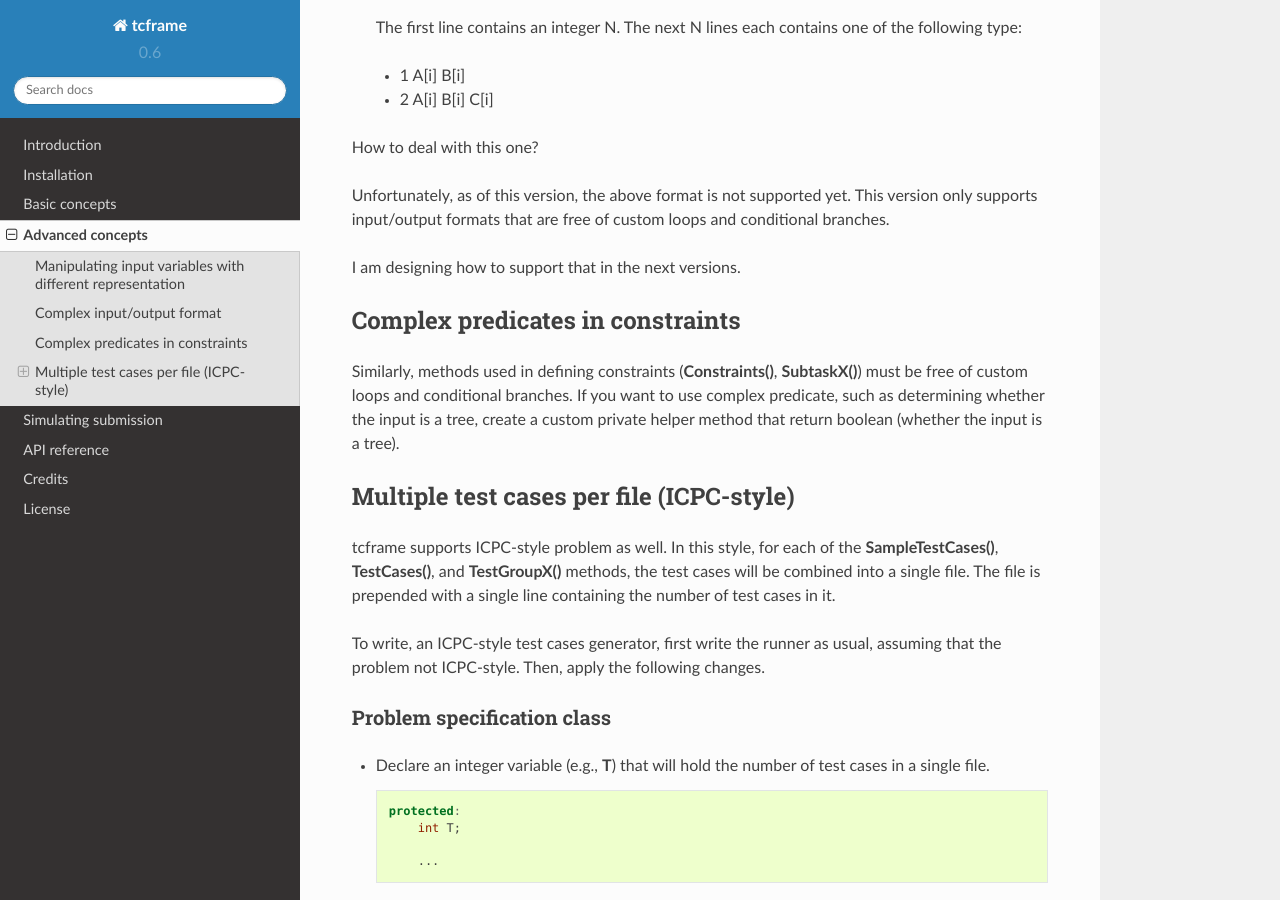
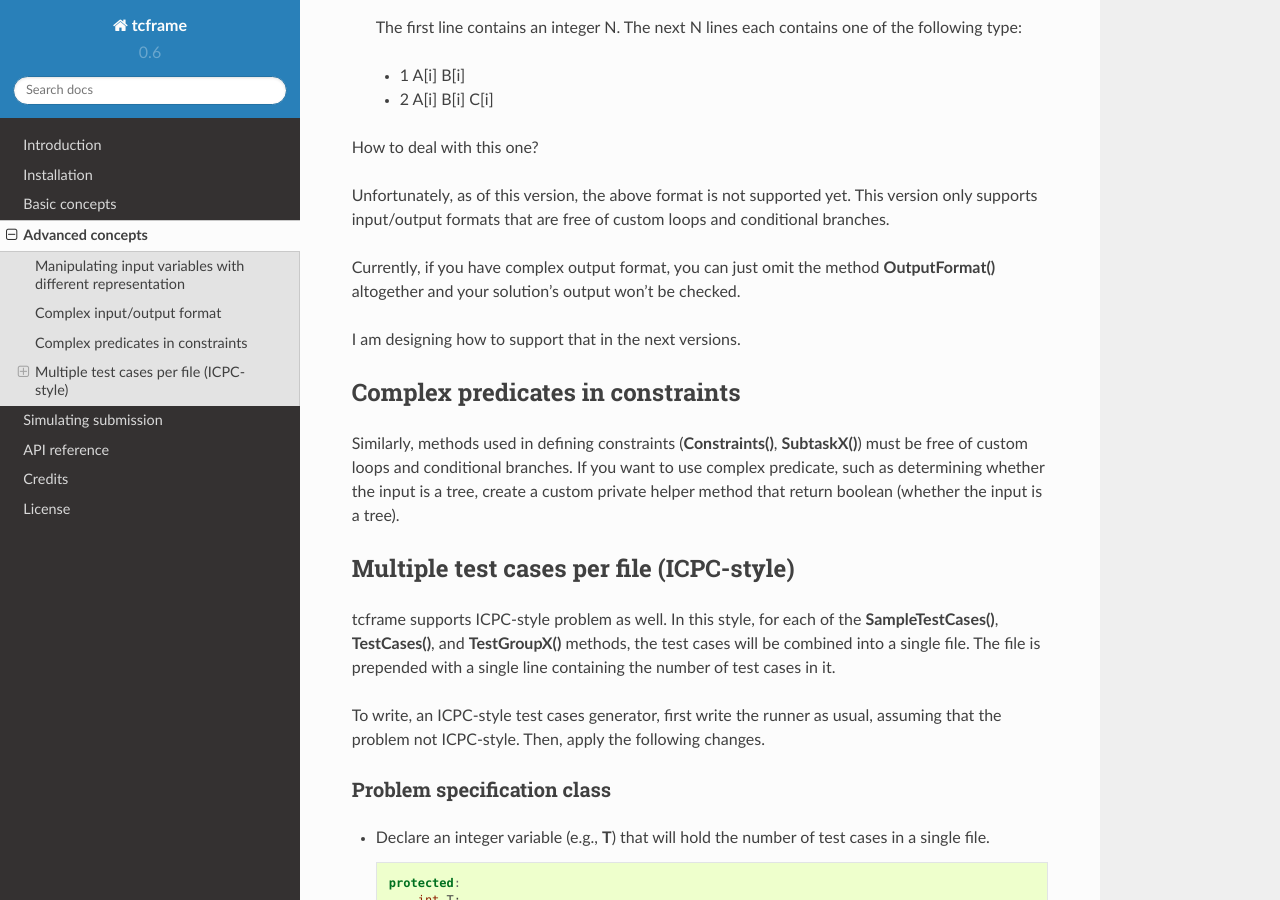
Before and after one commit to ia-toki/tcframe, a Sphinx documentation site: the page built from docs/advanced_concepts.rst, in a window 1280 px wide and 900 px high, scrolled down 879 px. Built offline with Sphinx 7.4.7 and the Read the Docs theme 2.0.0, drawn with Linux system fonts in a browser that asks for light colours.

Commit message:
Support ability to just omit OutputFormat() for complex output formats
Resolve #58

```diff
--- a/docs/advanced_concepts.rst
+++ b/docs/advanced_concepts.rst
@@ -43,6 +43,8 @@
 How to deal with this one?
 
 Unfortunately, as of this version, the above format is not supported yet. This version only supports input/output formats that are free of custom loops and conditional branches.
+
+Currently, if you have complex output format, you can just omit the method **OutputFormat()** altogether and your solution's output won't be checked.
 
 I am designing how to support that in the next versions.
 
```
Also changed, not shown: 2 other files.
